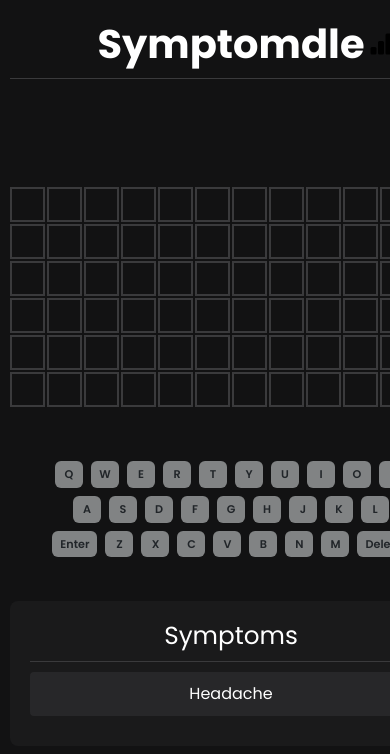
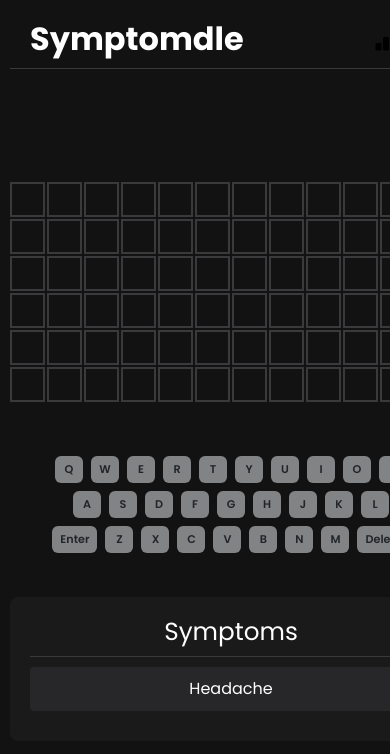
Before and after one commit to kylestanfield/Symptomdle, a React (Create React App) app: page / in a window 390 px wide. Shown: the top 754 px of the page. Built offline with nearby package versions, Linux system fonts and the light colour scheme.

Commit message:
fix button overlap

```diff
--- a/src/App.css
+++ b/src/App.css
@@ -207,9 +207,21 @@ body {
     margin-top: 20px;
   }
 
+  .App-header {
+    justify-content: space-between; /* Distribute items with space between them */
+    padding: 10px 20px; /* Add some horizontal padding */
+  }
+
   .App-header .title {
     position: static; /* Remove fixed positioning for mobile */
     left: auto; /* Reset left property */
+    font-size: 2rem; /* Adjust font size for smaller screens */
+  }
+
+  .header-buttons {
+    position: static; /* Remove absolute positioning */
+    right: auto; /* Reset right property */
+    gap: 10px; /* Adjust gap between buttons */
   }
 
   .game-container {
```
